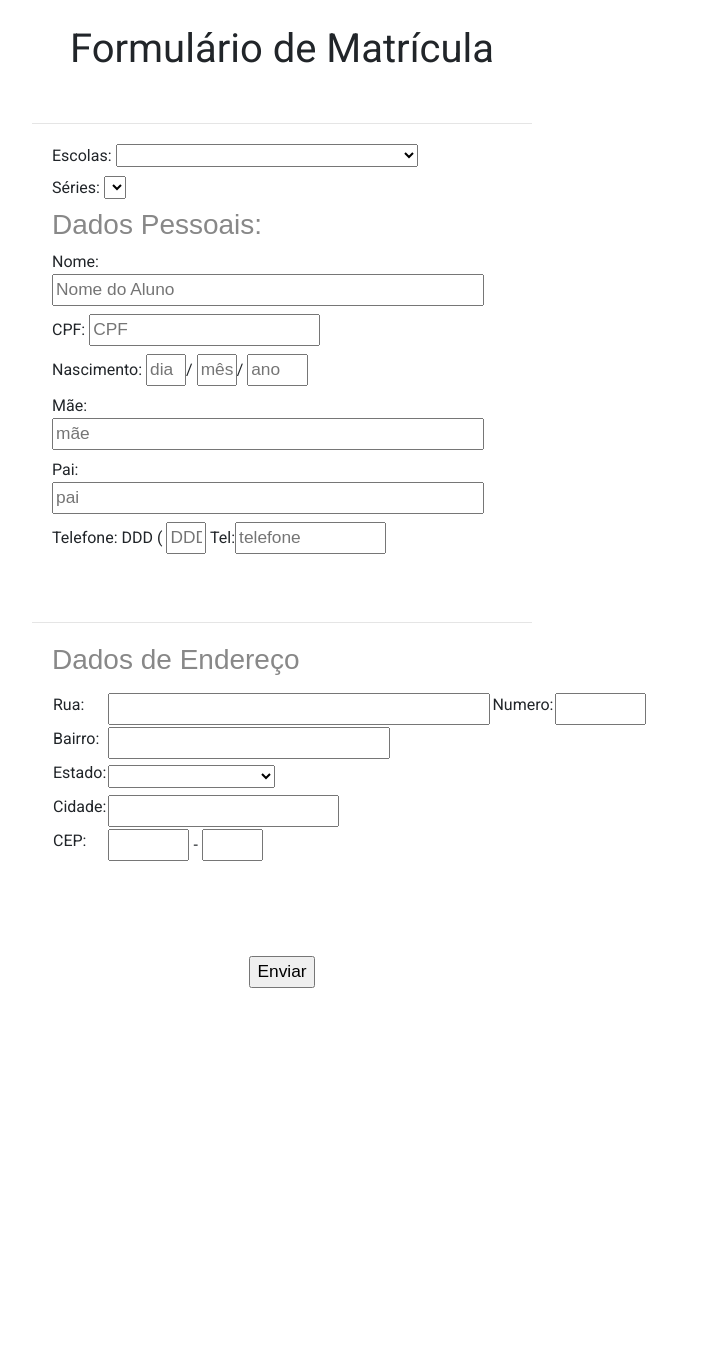
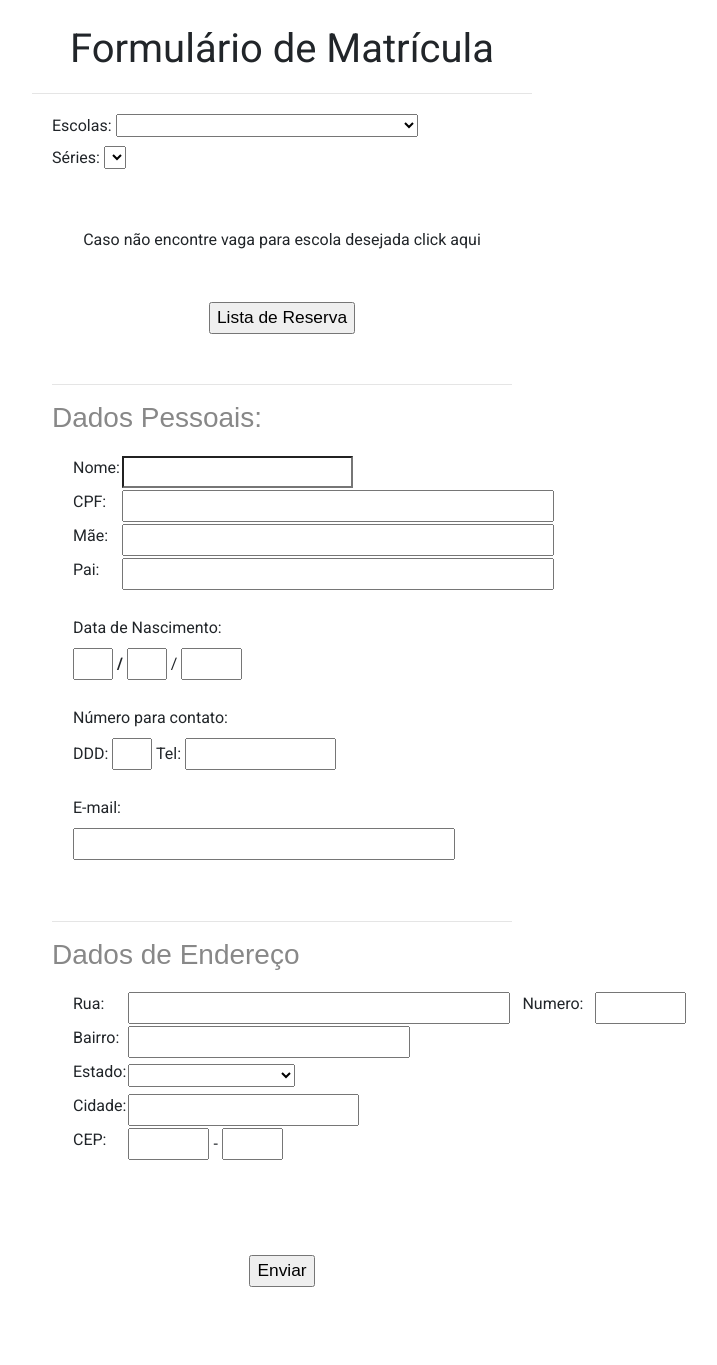
Before and after one commit to SEMEDSOCORRO/semed2022novo, a PHP site: page /SEMED_Matriculas-main/formulario.php in a window 1280 px wide. Shown: the part 95-1460 px from the top of the page, without its empty margins (358-1075 px from the left). Before the commit the page ends 1083 px from the top, so only its background shows below. Run offline with PHP 8.4, Linux system fonts and the light colour scheme; lists and menus that the app fills with data are empty.

Commit message:
Mudanças no htm de index e formulário
mudanças visuais

```diff
--- a/formulario.php
+++ b/formulario.php
@@ -99,44 +99,6 @@
                     selectElement.remove(i);
                 }
             }
-
-            function mascara(i){
-
-   var v = i.value;
-
-   if(isNaN(v[v.length-1])){ // impede entrar outro caractere que não seja número
-      i.value = v.substring(0, v.length-1);
-      return;
-   }
-
-   i.setAttribute("maxlength", "14");
-   if (v.length == 3 || v.length == 7) i.value += ".";
-   if (v.length == 11) i.value += "-";
-
-}
-
-
-function mascaraData(i){
-
-   var v = i.value;
-
-   if(isNaN(v[v.length-1])){ // impede entrar outro caractere que não seja número
-      i.value = v.substring(0, v.length-1);
-      return;
-   }
-
-}
-
-function mascaraTexto(i){
-
-   var v = i.value;
-
-   if(!isNaN(v[v.length-1])){ // impede entrar outro caractere que não seja número
-      i.value = v.substring(0, v.length-1);
-      return;
-   }
-
-}
   </script>
 
     <!-- Fonte -->
@@ -153,64 +115,127 @@ function mascaraTexto(i){
             <a class="navbar-brand" href="index.php">
                 <img id="logo" src="img/logo3 2.png" alt="Semed">
             </a>
+        </div>
      </header>
 
      <div>
         <form action="processa2.php" method="post" >
             <input type="hidden" name="qtdVagas" id="qtdVagas" />
 
-         <h1>Formulário de Matrícula</h1>
+            <h1 style="margin-bottom: 20px;">Formulário de Matrícula</h1>
             <hr>
             <fieldset>
             <div class="escolas" ></div>
                 <label > Escolas:</label>
-                            <select name="escolas"id = 'escolas'  onchange="preencheSeries(this.value)">
+                <select name="escolas" id = "escolas"  onchange="preencheSeries(this.value)">
                    <option value=""></option>
-                            </select><br>
+                </select>
+                <br>
+                <label> Séries: </label>
+                <select name="series" id="series"  styles="padding-left: 50px" onchange="preencheQuantidadeVagas(this.value)">
+                    <option value=""></option>
+                </select>
+
                 <div>
-                                <label> Séries: </label>
-                                <select name="series" id="series"  onchange="preencheQuantidadeVagas(this.value)">
-                                        <option value=""></option>
-                                    </select><br>
+                    <div>
+                        <p>Caso não encontre vaga para escola desejada click aqui</p>
+                        <p><input type="submit"  name="lista de reserva" value="Lista de Reserva" class="botao"></p>
+                    </div>
+                    <hr>
                     <legend><h3>Dados Pessoais:</h3></legend>
 
-     			<label for="nome">Nome:
-    			<input type="text" required name="nome" size="40" maxlength="40" id="nome" placeholder="Nome do Aluno">
-                 </label>
-                 <label>CPF:
-                 <input type="text" required name="cpf" size="20" maxlength="40" id="fname" placeholder="CPF" oninput="mascara(this)">
-                 </label>
-         		 <label>Nascimento:
-         		 <input type="data" required name="dia" size="1" maxlength="2" id="dia" placeholder="dia" oninput="mascaraData(this)">/
-         		 <input type="data" required name="mes" size="1" maxlength="2" id="mes" placeholder="mês" oninput="mascaraData(this)">/
-         		 <input type="data" required name="ano" size="3" maxlength="6" id="ano" placeholder="ano" oninput="mascaraData(this)">
-         		 </label>
-         		 <label> Mãe:
-        		 <input type="text" required name="mae" size="40" maxlength="40" id="mae" placeholder="mãe" oninput="mascaraTexto(this)"><br>
-                 </label>
-     			<label> Pai:
-         		<input type="text" required name="pai" size="40" maxlength="40" id="pai" placeholder="pai" oninput="mascaraTexto(this)"><br>
-                 </label>
-         		<label>Telefone: DDD (
-         				<input type="tel" required name="ddd" size="1" maxlength="2" id="ddd"placeholder="DDD">
-         				Tel:<input type="tel" required name="telefone" size="12" maxlength="12" id="tel" placeholder="telefone">
+                    <fieldset>
+                    <table>
+                        <tr>
+                            <td>
+                                <label>Nome: </label>
+                            </td>
+                            <td align="left">
+                                <input style="background-color:#fff" type="text" required name="nome" size="20" maxlength="40" id="nome">
+                            </td>
+                        </tr>
+
+                        <tr>
+                            <td>
+                                <label>CPF:</label>
+                            </td>
+                            <td>
+                                <input type="text" required name="cpf" size="40" maxlength="40" id="fname">
+                            </td>
+                        </tr>
+
+                        <tr>
+                            <td>
+                                <label> Mãe:</label>
+                            </td>
+                            <td>
+                                <input type="text" required name="mae" size="40" maxlength="40" id="mae">
+                            </td>
+                        </tr>
+
+                        <tr>
+                            <td>
+                                <label> Pai:</label>
+                            </td>
+                            <td>
+                                <input type="text" required name="pai" size="40" maxlength="40" id="pai">
+                            </td>
+                        </tr>
+                    </table>
+
+                    <br>
+
+                    <table>
+                        <tr>
+                            <td>
+                                <label>Data de Nascimento: </label><br>
+                                <input type="data" required name="dia" size="1" maxlength="2" id="dia"> <strong>/</strong>
+                                <input type="data" required name="mes" size="1" maxlength="2" id="mes"> /
+                                <input type="data" required name="ano" size="3" maxlength="6" id="ano">
+                            </td>
+                        </tr>
+                    </table>
+
+                    <br>
+
+                    <table>
+                        <tr>
+                            <td>
+                                <label>Número para contato:</label><br>
+                                 DDD: <input type="tel" required name="ddd" size="1" maxlength="2" id="ddd">
+                                 Tel: <input type="tel" required name="telefone" size="12" maxlength="8" id="tel">
+                            </td>
+                        </tr>
+                    </table>
+
+                    <br>
+
+                    <table>
+                        <tr>
+                            <td>
+                                <label>E-mail:</label>
+                                <input type="email" required name="email" size="35" maxlength="40" id="email">
+                            </td>
+                        </tr>
+                    </table>
                 </fieldset>
          			<br>
                      <hr>
+                     <legend><h3>Dados de Endereço</h3></legend>
                      <fieldset>
-                        <legend><h3>Dados de Endereço</h3></legend>
-                        <table cellspacing="10">
-                         <tr >
-                          <td >
+                        <table>
+                            <tr>
+                                <td>
                                     <label for="rua">Rua:</label>
                                 </td>
-                          <td align="left">
+                                <td>
                                     <input type="text" name="rua" size="35">
                                 </td>
                                 <td>
-                           <label for="numero">Numero:</label>
+                                    <label style="margin-left: 10px; margin-right: 10px;" for="numero">Numero:</label>
                                 </td>
-                          <td align="left">
+
+                                <td>
                                     <input type="text" name="numero" size="6">
                                 </td>
                             </tr>
@@ -283,7 +308,7 @@ function mascaraTexto(i){
         				        </div>
                                 <div style="align-items: center;": 3;>
                                <p> <label>
-                                    <input type="submit"  name="enviar" value="Enviar">
+                                    <input type="submit"  name="enviar" value="Enviar" class="botao">
 
                                 </label></p>
                                 </div>
```
Also changed, not shown: index.php (+26 -24 lines). Lines whose indentation alone changed are shown as unchanged.
